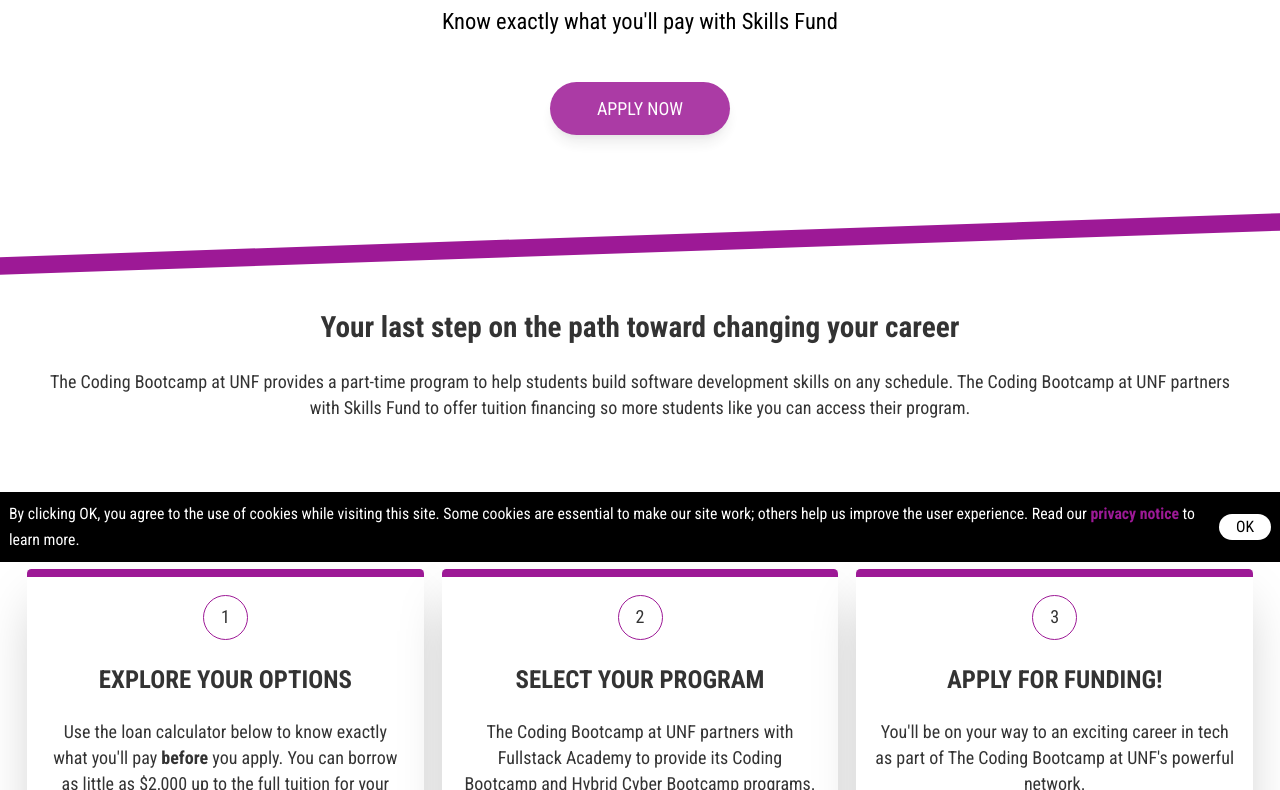
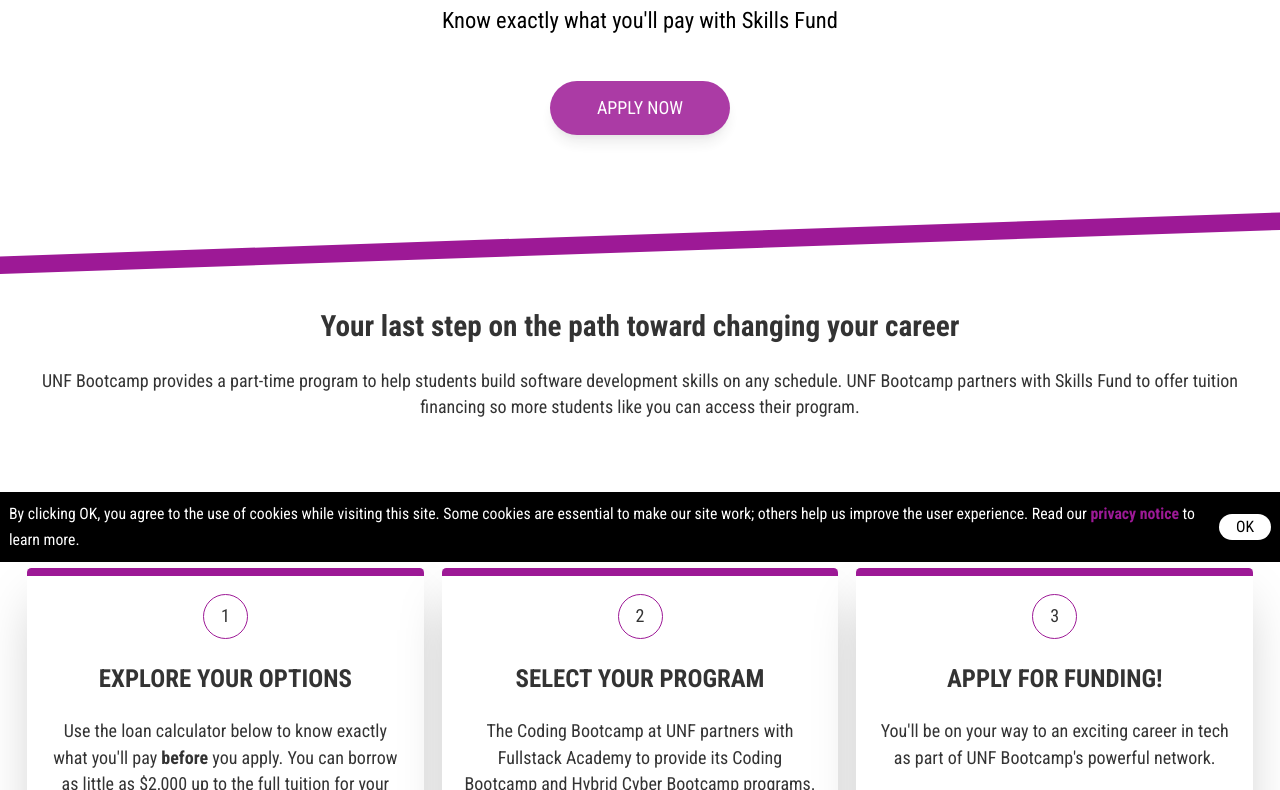
Before and after one commit to chrisdesilva/skills_fund_fullstack_unf, a Gatsby site: page / in a window 1280 px wide. Shown: the part 238-1028 px from the top of the page. Built offline with nearby package versions, Linux system fonts and the light colour scheme; Gatsby itself is replaced by a stand-in of ours; some packages are replaced by stand-ins of ours; no server answers.

Commit message:
Update school name

```diff
--- a/src/constants/programInfo.js
+++ b/src/constants/programInfo.js
@@ -88,7 +88,7 @@ export const faq = {
 
 export const schoolLogo = logo; // go to header.js if height needs adjustment
 
-export const schoolName = 'The Coding Bootcamp at UNF';
+export const schoolName = 'UNF Bootcamp';
 
 export const schoolURL = 'https://codingbootcamp.unf.edu/'; // update with url of school's website
 
```
